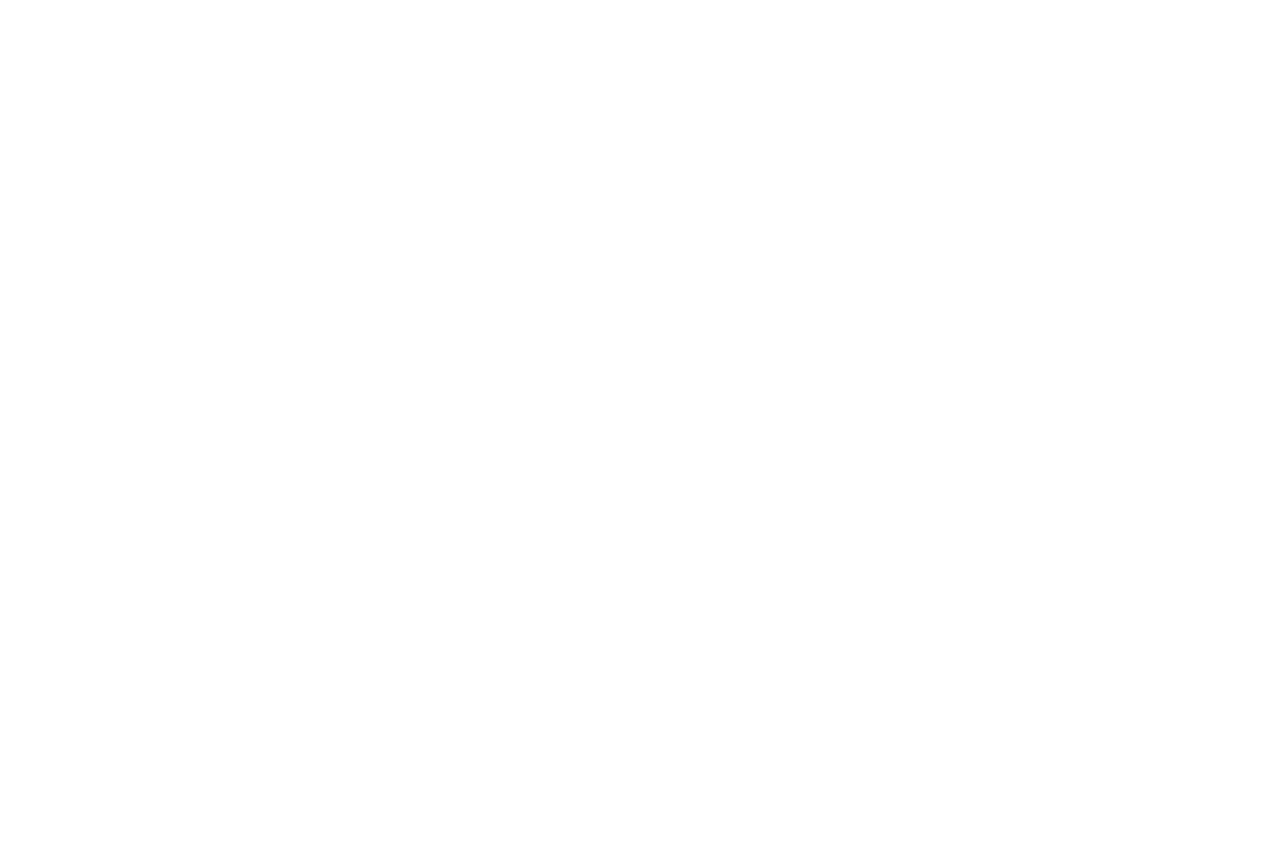
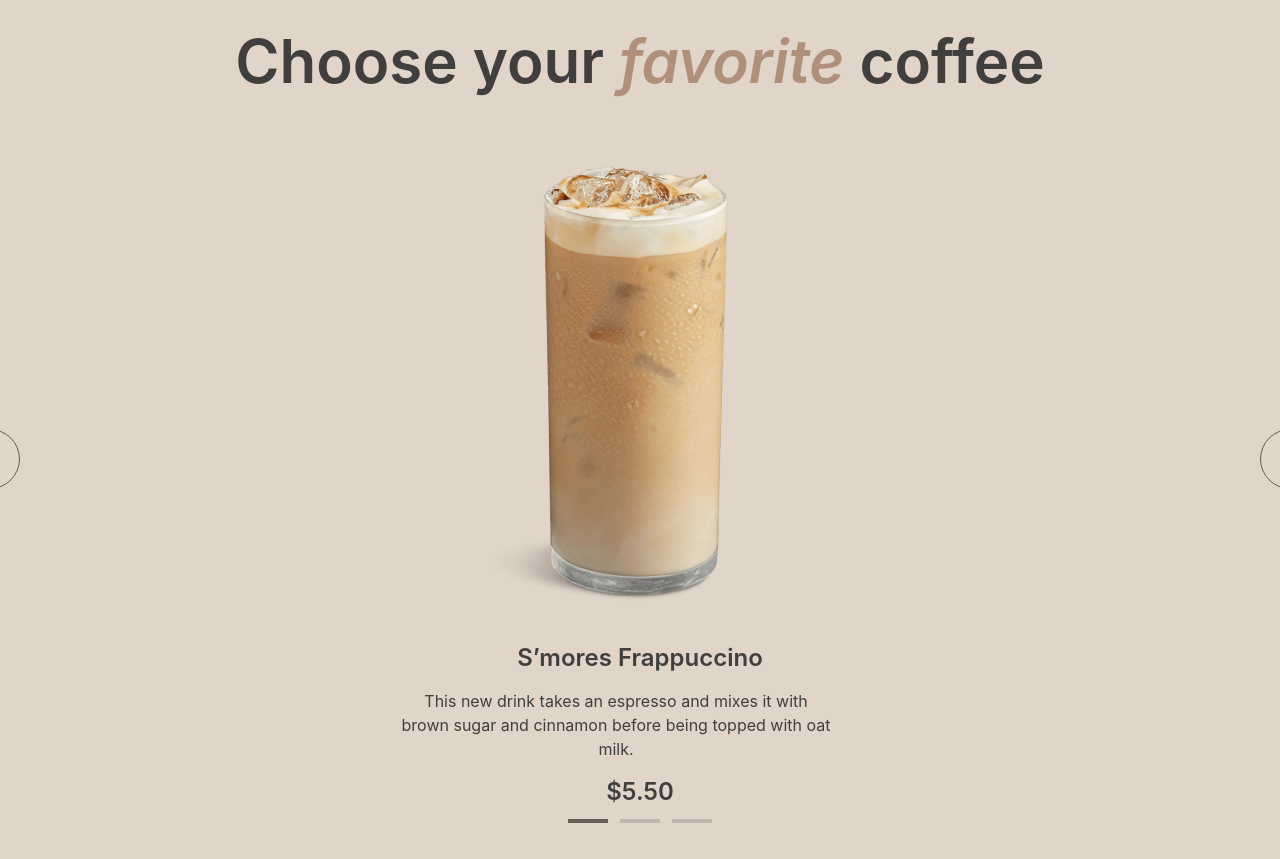
Before and after one commit to AlexK547/coffee-house, a React (Vite) app: page / in a window 1280 px wide. Shown: the part 840-1699 px from the top of the page. Before the commit the page ends 800 px from the top, so only its background shows below. Built offline with nearby package versions, Linux system fonts and the light colour scheme.

Commit message:
feat: add Favorite section

```diff
--- /dev/null
+++ b/src/components/favorites/Favorites.scss
@@ -0,0 +1,101 @@
+.favorite {
+    width: 1360px;
+    height: 799px;
+    margin: 0 auto;
+    margin-top: 100px;
+    display: flex;
+    flex-direction: column;
+    justify-content: center;
+    align-items: center;
+
+    &__title {
+        font-family: "Inter", sans-serif;
+        font-weight: 600;
+        font-size: 60px;
+        line-height: 125%;
+        text-align: center;
+        color: #403f3d;
+
+        &_favorite {
+            font-style: italic;
+            color: #b0907a;
+        }
+    }
+}
+
+.slider {
+    width: 100%;
+    display: flex;
+    justify-content: space-between;
+    align-items: center;
+    margin-top: 40px;
+
+
+    &__arrow {
+        width: 60px;
+        height: 60px;
+
+        &_right {
+            transform: rotate(180deg);
+        }
+        &:hover {
+            cursor: pointer;
+        }
+    }
+}
+
+
+.card {
+    width: 480px;
+    height: 640px;
+
+    &__title {
+        font-family: "Inter", sans-serif;
+        font-weight: 600;
+        font-size: 24px;
+        line-height: 125%;
+        text-align: center;
+        color: #403f3d;
+        margin-top: 20px;
+        margin-bottom: 16px;
+    }
+    &__content {
+        width: 90%;
+        font-family: "Inter", sans-serif;
+        font-weight: 400;
+        font-size: 16px;
+        line-height: 150%;
+        text-align: center;
+        color: #403f3d;
+        margin-bottom: 16px;
+    }
+    &__price {
+        font-family: "Inter", sans-serif;
+        font-weight: 600;
+        font-size: 24px;
+        line-height: 125%;
+        text-align: center;
+        color: #403f3d;
+    }
+    &__img {
+        width: 480px;
+        height: 480px;
+    }
+}
+
+.controls {
+    width: 144px;
+    display: flex;
+    gap: 12px;
+    margin-top: 40px;
+
+    &__item {
+        height: 4px;
+        width: 40px;
+        background: #c1b6ad;
+
+        &_select {
+            background: #665f55;
+        }
+    }
+}
--- /dev/null
+++ b/src/components/favorites/Favorites.tsx
@@ -0,0 +1,44 @@
+import "./Favorites.scss";
+import card1 from "../../assets/img/png/coffee-slider-1.png";
+import arrowLeft from "../../assets/img/svg/button-icon-dark.svg";
+
+export default function Favorites() {
+  return (
+    <section className="favorite">
+      <h2 className="favorite__title">
+        Choose your <span className="favorite__title_favorite">favorite</span>{" "}
+        coffee
+      </h2>
+      <div className="slider">
+        <div className="slider__arrow">
+          <img
+            className="slider__arrow_left"
+            src={arrowLeft}
+            alt="arrow left"
+          />
+        </div>
+        <div className="card">
+          <img className="card__img" src={card1} alt="card" />
+          <h3 className="card__title">S’mores Frappuccino</h3>
+          <p className="card__content">
+            This new drink takes an espresso and mixes it with brown sugar and
+            cinnamon before being topped with oat milk.
+          </p>
+          <p className="card__price">$5.50</p>
+        </div>
+        <div className="slider__arrow">
+          <img
+            className="slider__arrow_right"
+            src={arrowLeft}
+            alt="arrow right"
+          />
+        </div>
+      </div>
+      <div className="controls">
+        <div className="controls__item controls__item_select"></div>
+        <div className="controls__item"></div>
+        <div className="controls__item"></div>
+      </div>
+    </section>
+  );
+}
--- a/src/components/home/Home.tsx
+++ b/src/components/home/Home.tsx
@@ -1,9 +1,11 @@
 import Enjoy from "../enjoy/Enjoy";
+import Favorites from "../favorites/Favorites";
 
 export default function Home() {
   return (
     <main>
       <Enjoy />
+      <Favorites />
     </main>
   )
 }
```
Also changed, not shown: src/assets/img/png/coffee-slider-1.png (added), src/assets/img/svg/button-icon-dark.svg (added).
